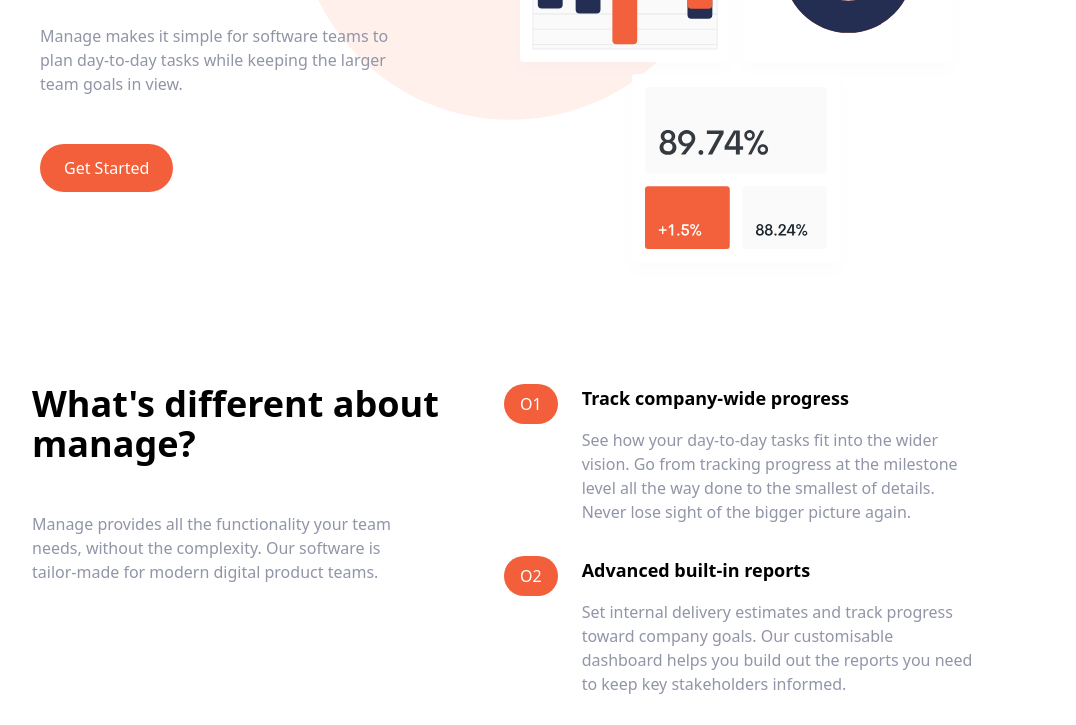
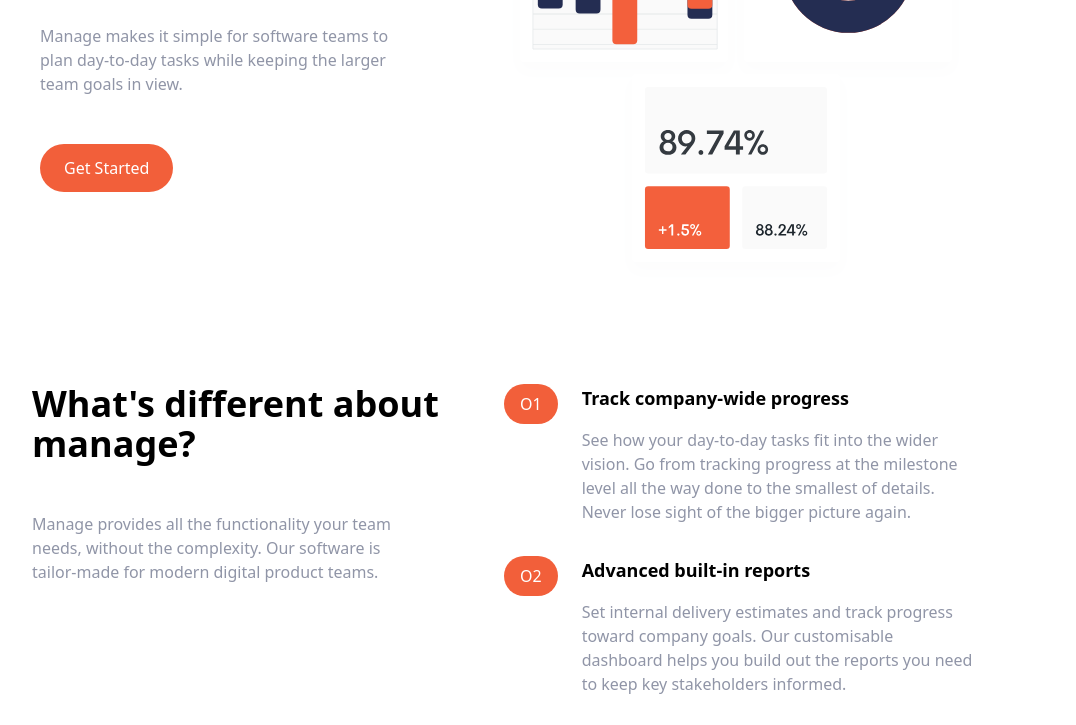
Before and after one commit to noutijo/manage-home-page, a website: page index.html in a window 1280 px wide. Shown: the part 328-1053 px from the top of the page, without its empty margins (136-1212 px from the left). Drawn offline with Linux system fonts and the light colour scheme.

Commit message:
Completed project

```diff
--- a/input.css
+++ b/input.css
@@ -6,7 +6,7 @@ body {
     background-image: url("../img/bg-tablet-pattern.svg");
     background-repeat: no-repeat;
     background-size: 800px;
-    background-position: 90% -25%;
+    background-position: 145% 75%;
 }
 
 #cta {
```
Also changed, not shown: css/style.css.
